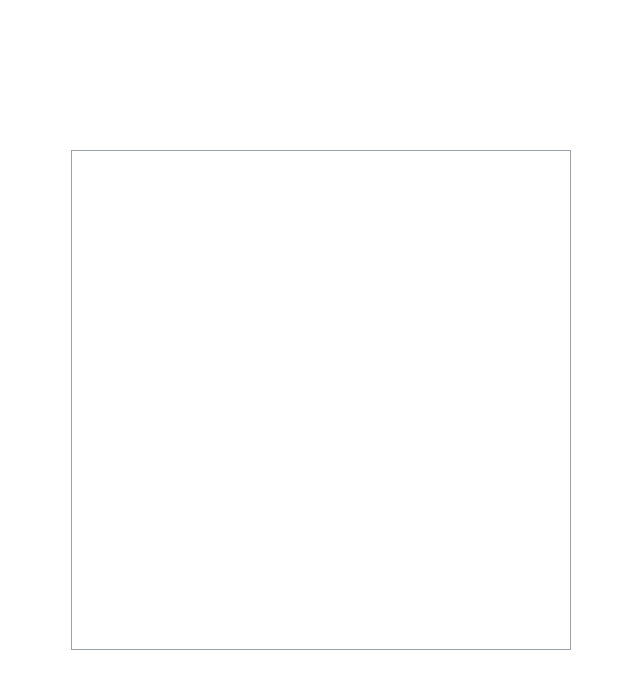
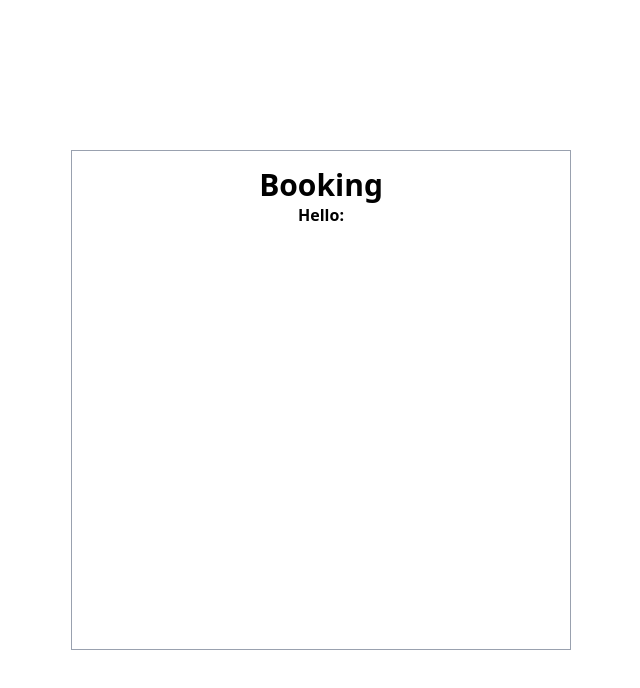
Before and after one commit to OverCatX/CourtBooking-test, a Next.js app in the folder client/: page /booking in a window 1280 px wide. Shown: the top 688 px of the page, without its empty margins (319-959 px from the left). Built offline with nearby package versions, Linux system fonts and the light colour scheme.

Commit message:
update booking Page

```diff
--- a/client/src/app/booking/page.tsx
+++ b/client/src/app/booking/page.tsx
@@ -1,7 +1,10 @@
 export default function Booking() {
   return (
     <div className="flex justify-center items-center h-screen">
-      <div className="p-4 border border-gray-400 w-[500px] h-[500px]"></div>
+      <div className="p-4 border border-gray-400 w-[500px] h-[500px]">
+        <h1 className="text-black font-bold text-center text-3xl">Booking</h1>
+        <p className="font-bold text-center text-1xl">Hello: {}</p>
+      </div>
     </div>
   );
 }
```
